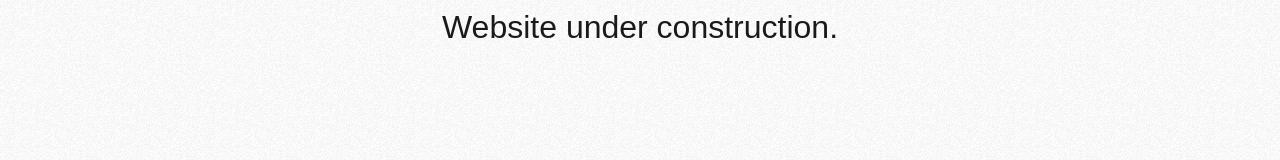
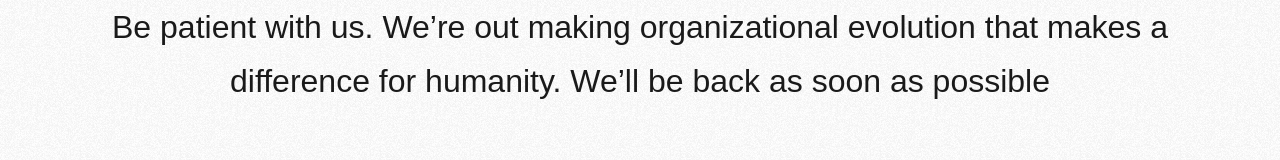
Before and after one commit to richardstg/posteris, a Gatsby site: page / in a window 1280 px wide. Built offline with nearby package versions, Linux system fonts and the light colour scheme; Gatsby itself is replaced by a stand-in of ours; some packages are replaced by stand-ins of ours.

Commit message:
Update policy

```diff
--- a/src/components/gdpr/gdprcontent.js
+++ b/src/components/gdpr/gdprcontent.js
@@ -57,10 +57,10 @@ const GdprContent = () => {
               privacy policies on these websites before submitting any personal
               data to them.
             </p>
-            <p className={classes.text}>
+            {/* <p className={classes.text}>
               For the collection, processing and retention of information
               collected via cookies, please refer to our cookie policy.
-            </p>
+            </p> */}
             <h2 className={classes.secondHeader}>
               What personal data do we collect and where from?
             </h2>
--- a/src/components/index/404/notFound.js
+++ b/src/components/index/404/notFound.js
@@ -7,7 +7,10 @@ const NotFound = () => {
   return (
     <Container className={notFoundStyles.outerWrapper} fluid>
       <Container className={notFoundStyles.innerWrapper}>
-        <h2 className={notFoundStyles.title}>Website under construction.</h2>
+        <h2 className={notFoundStyles.title}>
+          Be patient with us. We’re out making organizational evolution that
+          makes a difference for humanity. We’ll be back as soon as possible
+        </h2>
         <div
         // data-sal="fade"
         // data-sal-delay="100"
```
